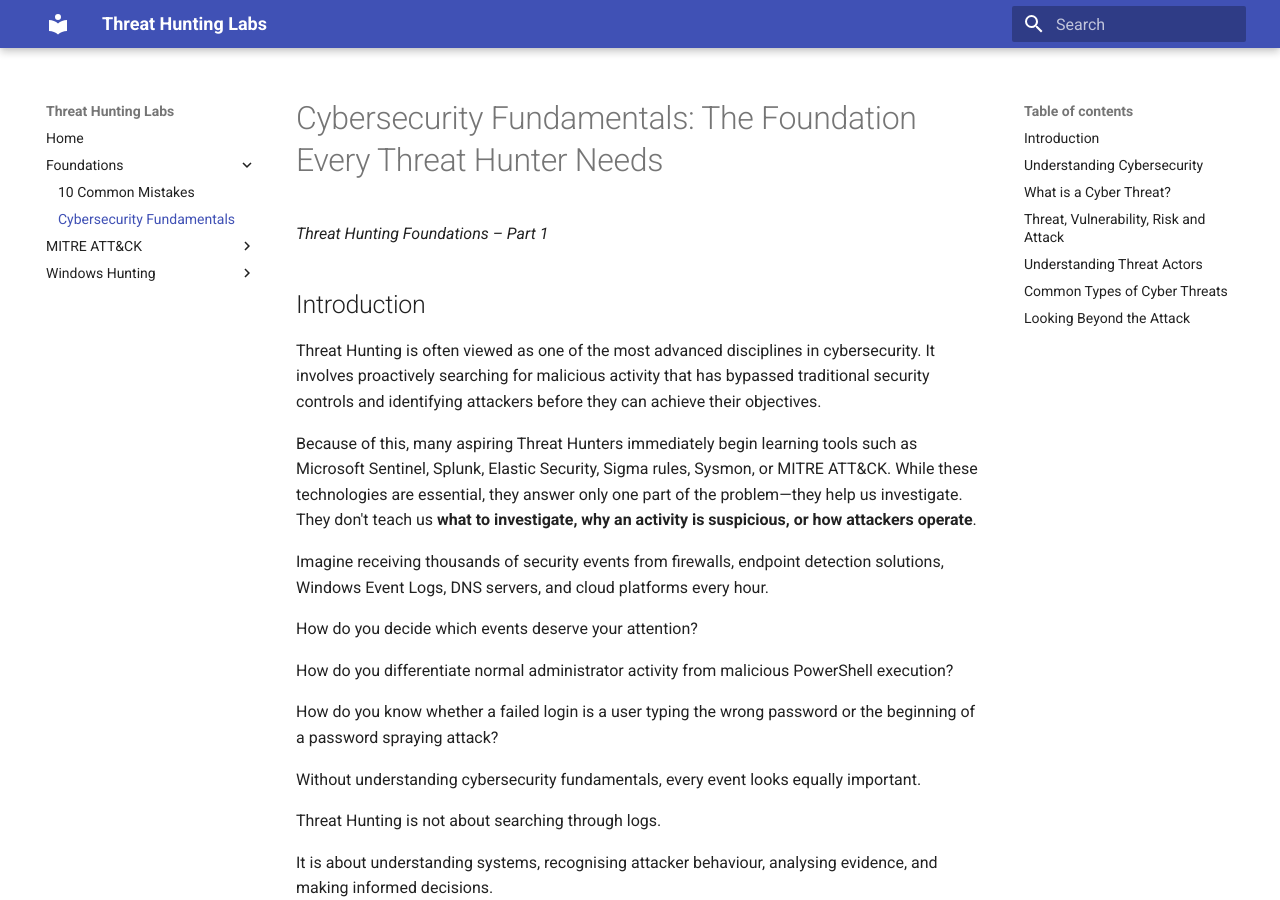
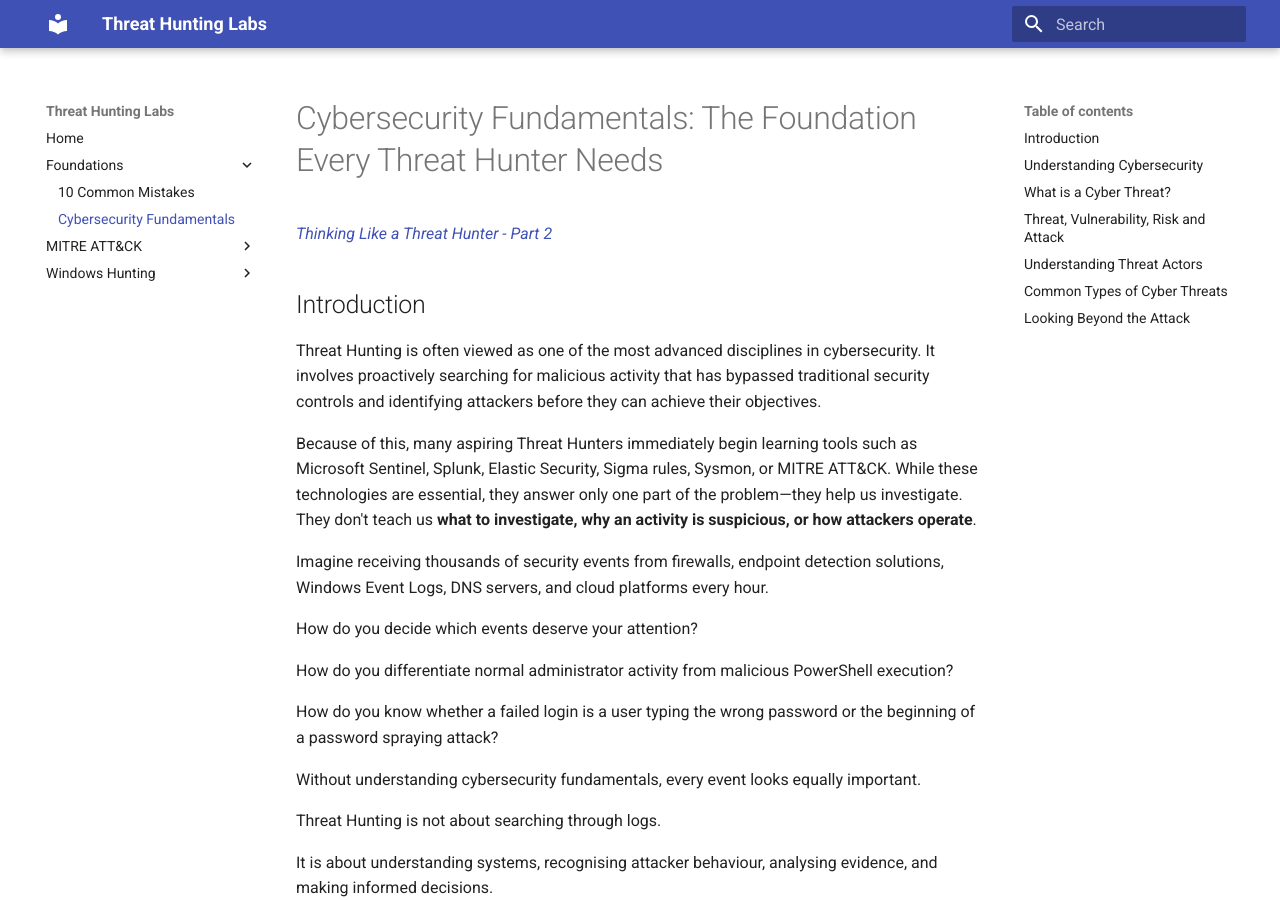
Before and after one commit to pbmundas/ThreatHuntingLabs, an MkDocs documentation site: the page built from docs/foundations/Cybersecurity-Fundamentals-The-Foundation-Every-Threat-Hunter-Needs-part-1.md, in a window 1280 px wide and 900 px high. Built offline with MkDocs 1.6.1 and Material for MkDocs 9.7.7, drawn with Linux system fonts in a browser that asks for light colours.

Commit message:
Update Cybersecurity-Fundamentals-The-Foundation-Every-Threat-Hunter-Needs-part-1.md

```diff
--- a/docs/foundations/Cybersecurity-Fundamentals-The-Foundation-Every-Threat-Hunter-Needs-part-1.md
+++ b/docs/foundations/Cybersecurity-Fundamentals-The-Foundation-Every-Threat-Hunter-Needs-part-1.md
@@ -1,7 +1,7 @@
 
 # Cybersecurity Fundamentals: The Foundation Every Threat Hunter Needs
 
-*Threat Hunting Foundations – Part 1*
+[*Thinking Like a Threat Hunter - Part 2*](Cybersecurity-Fundamentals-The-Foundation-Every-Threat-Hunter-Needs-part-2.md)
 
 
 ## Introduction
```
